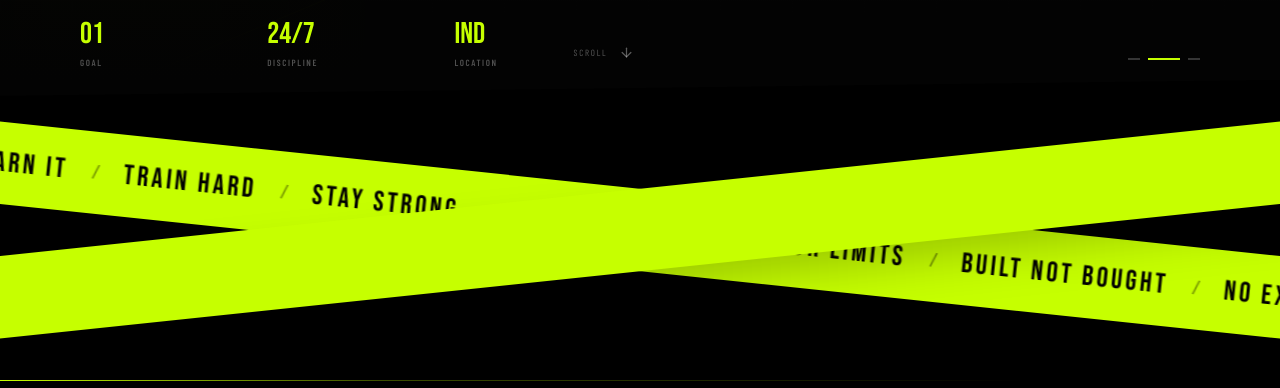
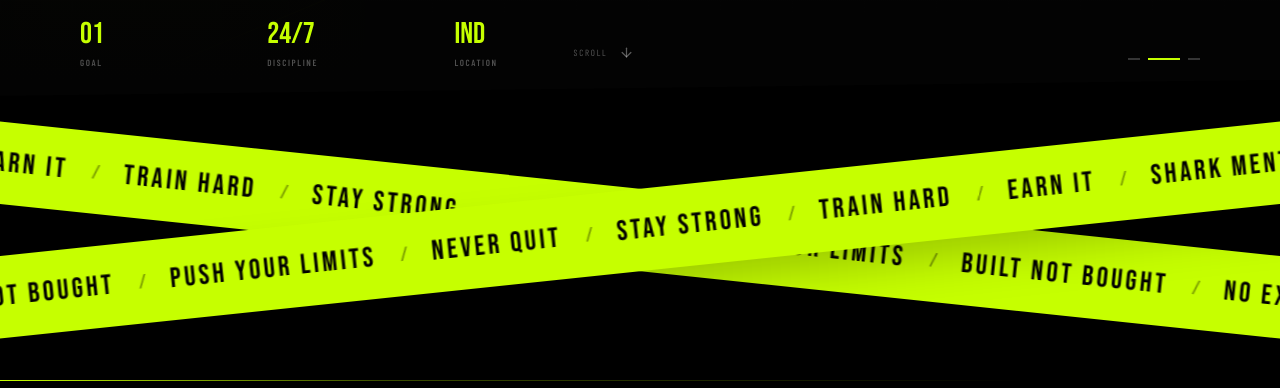
Before and after one commit to AgamJain05/gym-website, a Next.js app: page / in a window 1280 px wide. Shown: the part 820-1208 px from the top of the page. Built offline with nearby package versions, Linux system fonts and the light colour scheme; a web font is replaced by a local one.

Commit message:
fix: change in banner

```diff
--- a/src/components/MarqueeSection.tsx
+++ b/src/components/MarqueeSection.tsx
@@ -14,7 +14,7 @@ function TickerTrack({ items, reverse = false, speed = 'animate-marquee' }: {
   // also naturally increases the speed of the scroll.
   const extended = Array(6).fill(items).flat();
   return (
-    <div className={`flex overflow-hidden ${reverse ? 'flex-row-reverse' : ''}`} aria-hidden="true">
+    <div className="flex overflow-hidden" aria-hidden="true">
       <div className={`flex shrink-0 gap-0 ${speed} ${reverse ? 'animate-marquee-reverse' : ''}`}>
         {extended.map((item, i) => (
           <div key={i} className="flex items-center shrink-0">
```
